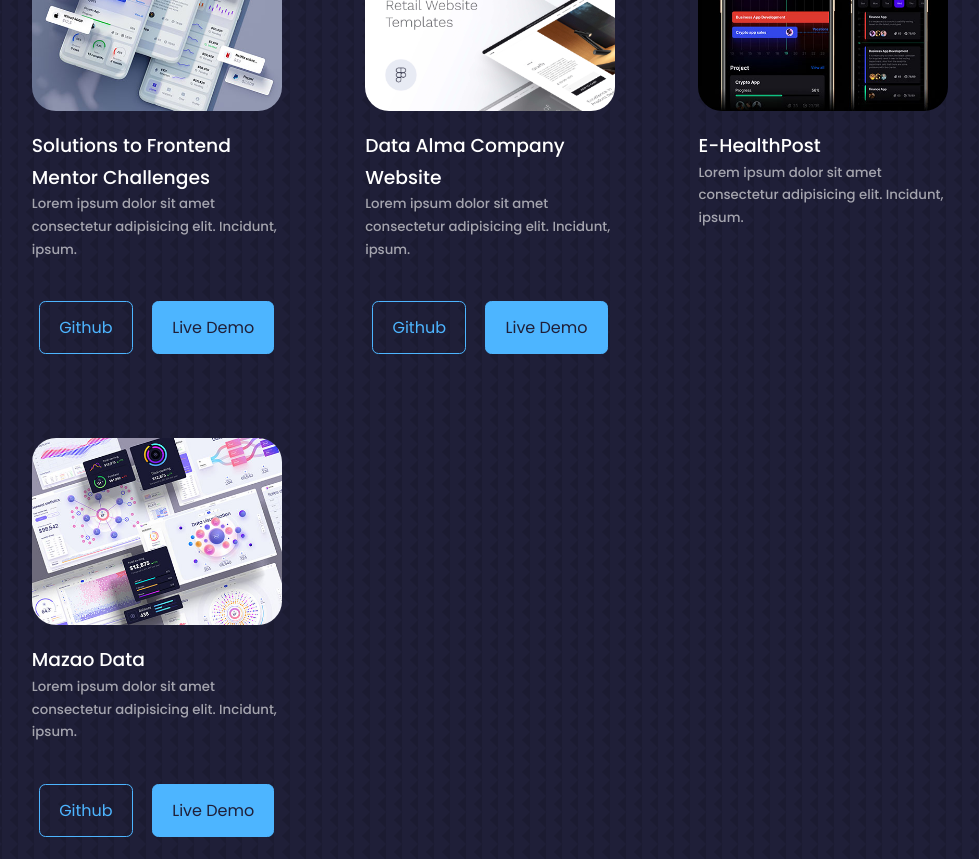
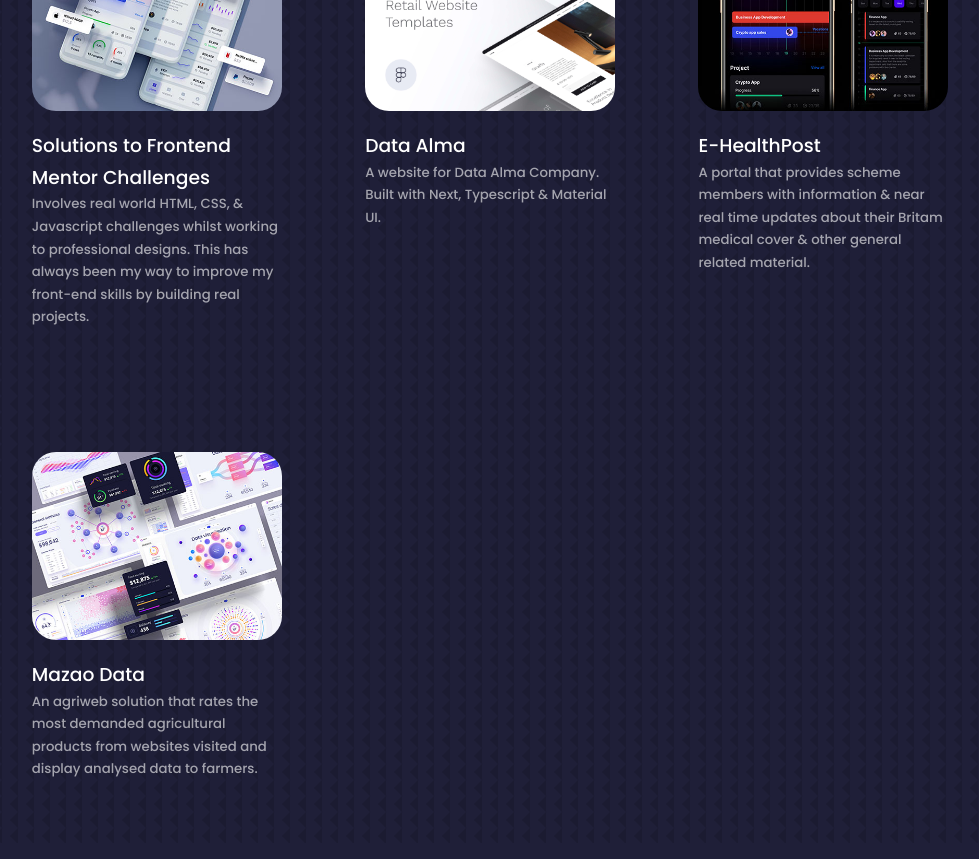
Before and after one commit to Amakoye/charlesamakoye, a React (Create React App) app: page / in a window 1280 px wide. Shown: the part 1860-2719 px from the top of the page, without its empty margins (150-1129 px from the left). Built offline with nearby package versions, Linux system fonts and the light colour scheme.

Commit message:
update portfolio section

```diff
--- a/src/components/portfolio/Portfolio.jsx
+++ b/src/components/portfolio/Portfolio.jsx
@@ -10,20 +10,20 @@
     img: IMG1,
     title: "Solutions to Frontend Mentor Challenges",
     subtitle:
-      "Lorem ipsum dolor sit amet consectetur adipisicing elit. Incidunt, ipsum.",
-    github: "http://github.com",
+      "Involves real world HTML, CSS, & Javascript challenges whilst working to professional designs. This has always been my way to improve my front-end skills by building real projects.",
+    github: "http://github.com/Amakoye",
     demo: "https://www.frontendmentor.io/profile/Amakoye",
-    isPrivate: false,
+    isPrivate: true,
   },
   {
     id: 2,
     img: IMG2,
-    title: "Data Alma Company Website",
+    title: "Data Alma",
     subtitle:
-      "Lorem ipsum dolor sit amet consectetur adipisicing elit. Incidunt, ipsum.",
-    github: "#",
+      "A website for Data Alma Company. Built with Next, Typescript & Material UI.",
+    github: "https://github.com/Amakoye",
     demo: "https://testdataalma.netlify.app/",
-    isPrivate: false,
+    isPrivate: true,
   },
 
   {
@@ -31,7 +31,7 @@
     img: IMG4,
     title: "E-HealthPost",
     subtitle:
-      "Lorem ipsum dolor sit amet consectetur adipisicing elit. Incidunt, ipsum.",
+      "A portal that provides scheme members with information & near real time updates about their Britam medical cover & other general related material.",
     github: "http://github.com",
     demo: "http://dribble.com",
     isPrivate: true,
@@ -41,11 +41,10 @@
     id: 5,
     img: IMG6,
     title: "Mazao Data",
-    subtitle:
-      "Lorem ipsum dolor sit amet consectetur adipisicing elit. Incidunt, ipsum.",
+    subtitle: `An agriweb solution that rates the most demanded agricultural products from websites visited and display analysed data to farmers.`,
     github: "http://github.com",
     demo: "http://dribble.com",
-    isPrivate: false,
+    isPrivate: true,
   },
 ];
 
```
